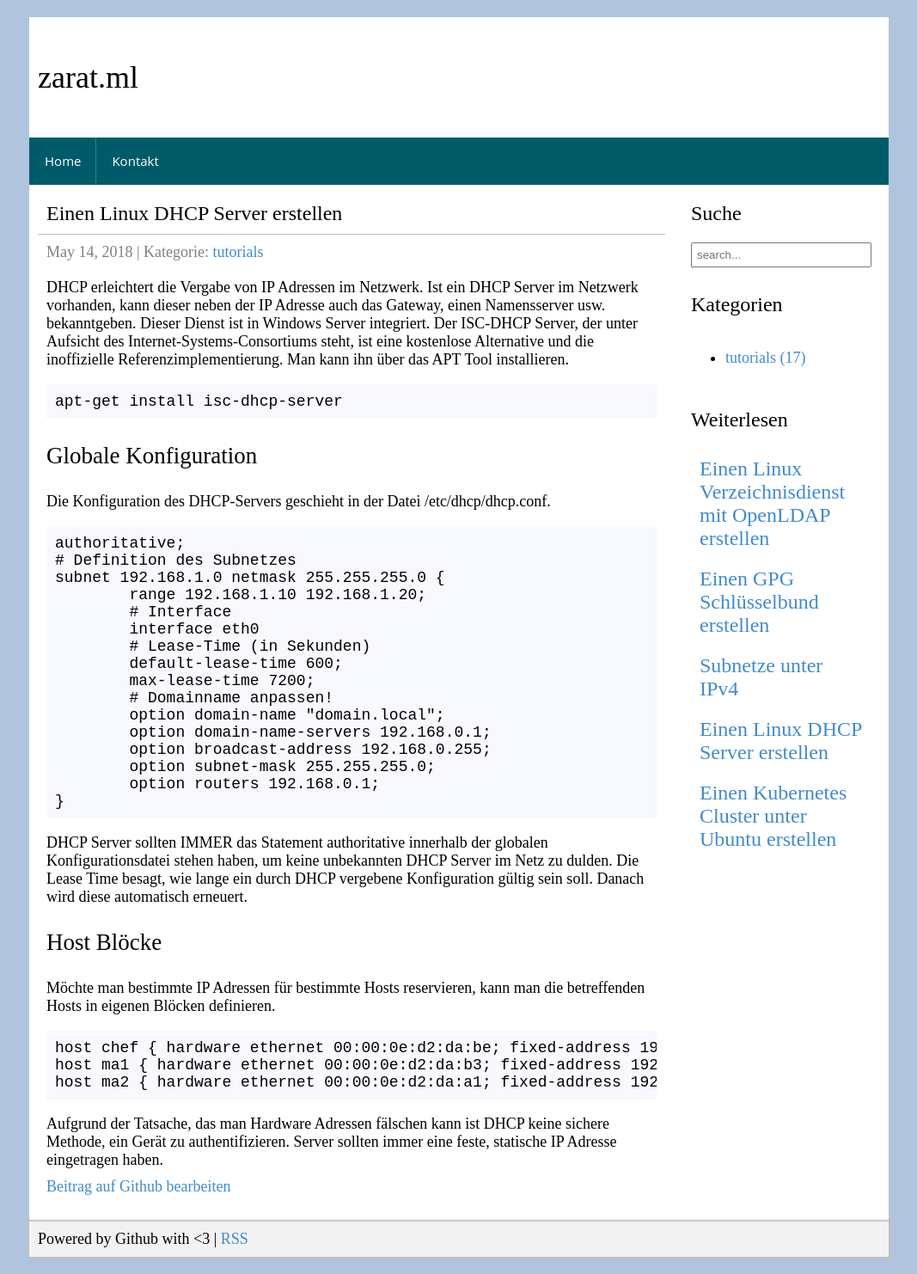
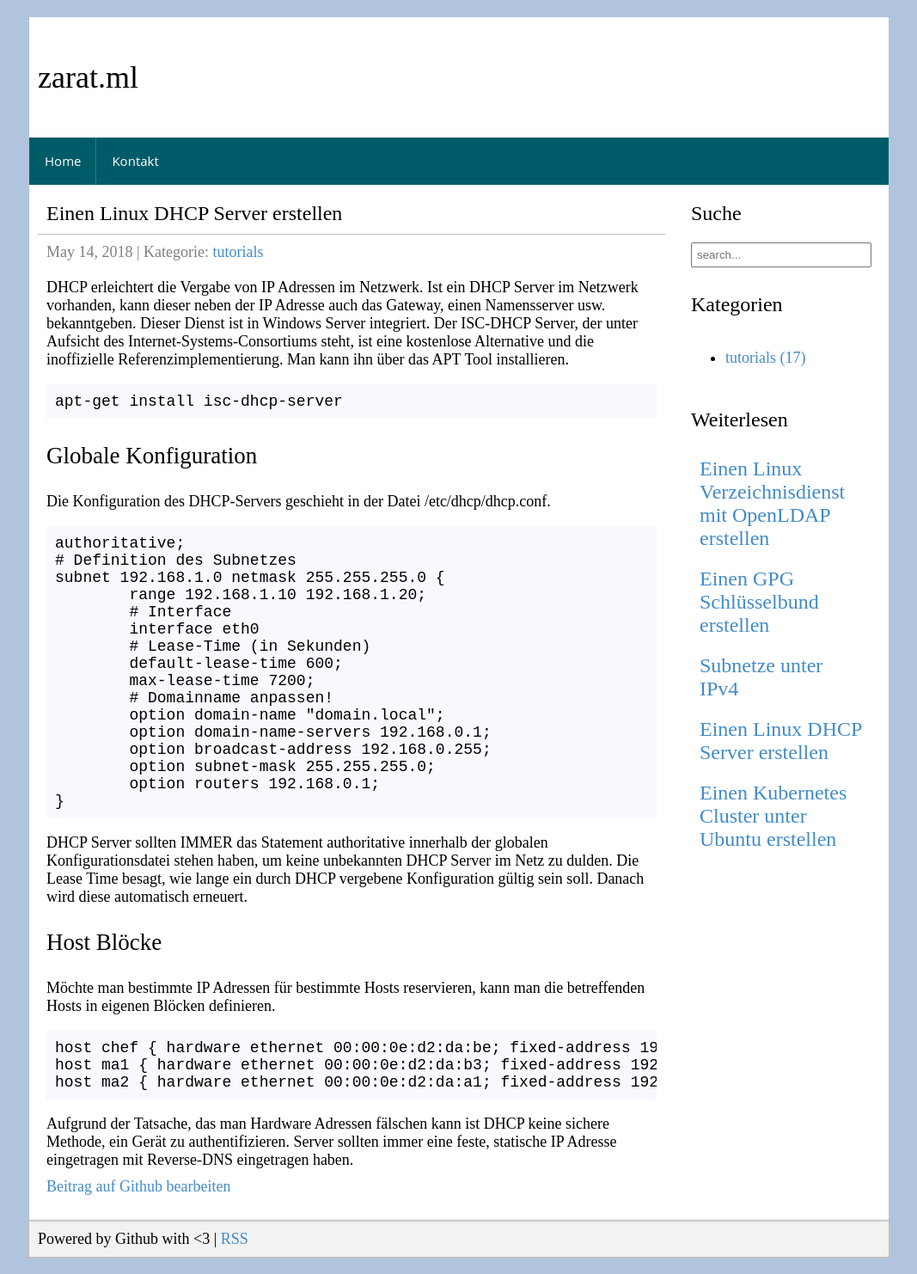
Before and after one commit to zarat/zarat.github.io, a Jekyll site: the page built from _posts/2018-05-14-dhcp-server.markdown, in a window 1280 px wide. Shown: the whole page at 86% size, without its empty margins (106-1173 px from the left). Built offline with Jekyll 4.4.1, drawn with Linux system fonts in a browser that asks for light colours.

Commit message:
Update 2018-05-14-dhcp-server.markdown

```diff
--- a/_posts/2018-05-14-dhcp-server.markdown
+++ b/_posts/2018-05-14-dhcp-server.markdown
@@ -43,4 +43,4 @@ subnet 192.168.1.0 netmask 255.255.255.0 {
 host ma1 { hardware ethernet 00:00:0e:d2:da:b3; fixed-address 192.168.0.3; option host-name "ma1"; }
 host ma2 { hardware ethernet 00:00:0e:d2:da:a1; fixed-address 192.168.0.4; option host-name "ma2"; }</pre>
 
-<p>Aufgrund der Tatsache, das man Hardware Adressen fälschen kann ist DHCP keine sichere Methode, ein Gerät zu authentifizieren. Server sollten immer eine feste, statische IP Adresse eingetragen haben.</p>
+<p>Aufgrund der Tatsache, das man Hardware Adressen fälschen kann ist DHCP keine sichere Methode, ein Gerät zu authentifizieren. Server sollten immer eine feste, statische IP Adresse eingetragen mit Reverse-DNS eingetragen haben.</p>
```
